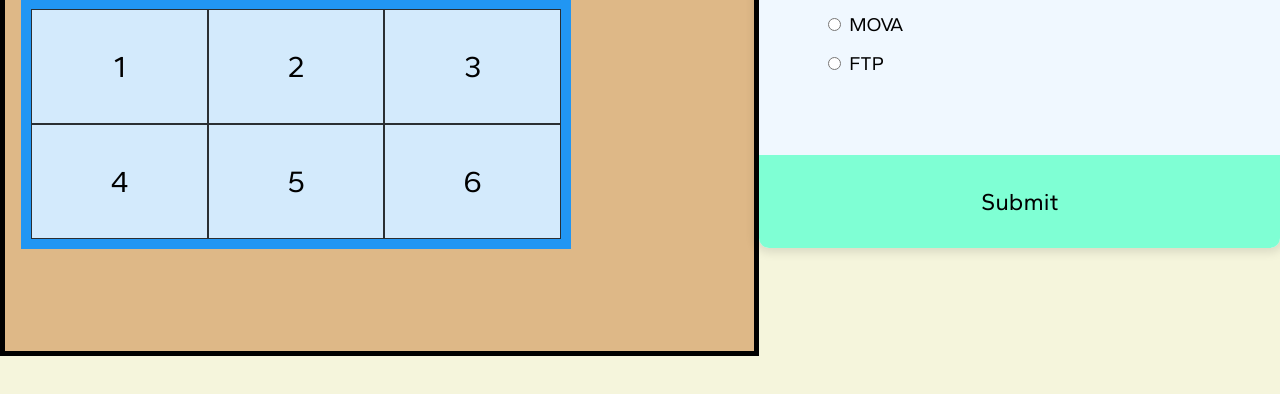
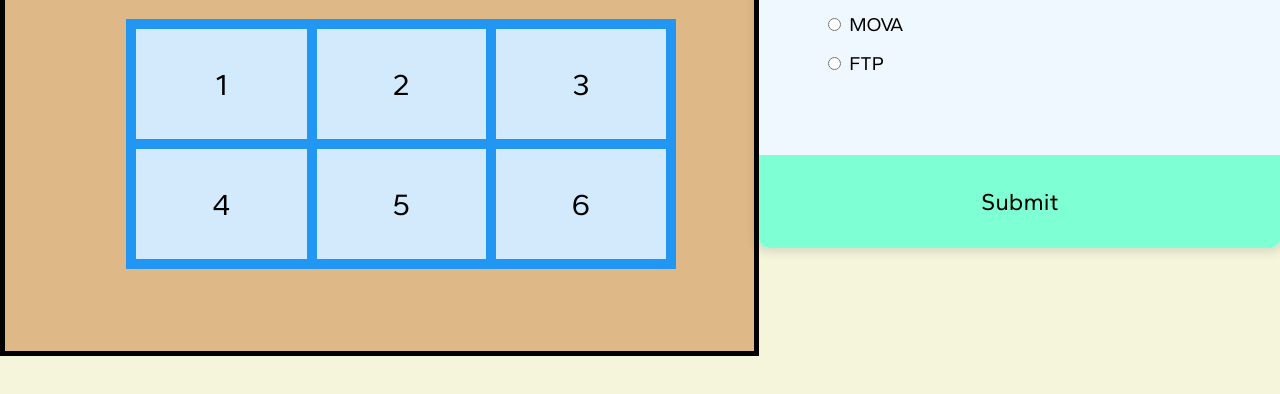
Before and after one commit to IrdiZ/JS-Quiz, a plain HTML site: page index.html in a window 1280 px wide. Shown: the part 394-788 px from the top of the page. Drawn offline with Linux system fonts and the light colour scheme.

Commit message:
ok categories

```diff
--- a/style.css
+++ b/style.css
@@ -92,12 +92,15 @@ button:active{
     display: grid;
     grid-template-columns: auto auto auto;
     background-color: #2196F3;
-    padding: 10px;
+    margin-left: 105px;
+    margin-top: 20px;
+    padding: 5px;
   }
+
   .grid-item {
     background-color: rgba(255, 255, 255, 0.8);
     border: 1px solid rgba(0, 0, 0, 0.8);
-    padding: 20px;
     font-size: 30px;
     text-align: center;
+    border: 5px solid #2196F3;
   }
```
